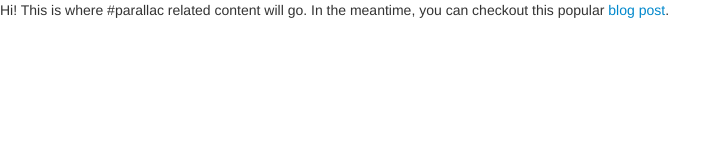
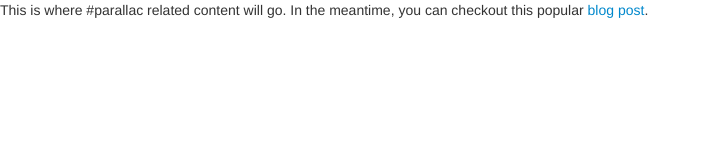
Before and after one commit to briangu/parallac.org, a plain HTML site: page index.html in a window 1280 px wide. Shown: the full height of the page, 0-727 px from the left. Drawn offline with nearby package versions, Linux system fonts and the light colour scheme.

Commit message:
update CNAME

```diff
--- a/index.html
+++ b/index.html
@@ -18,7 +18,6 @@
   </head>
   <body>
 
-Hi!
 
 This is where #parallac related content will go.
 
```
Also changed, not shown: 1 other file.
